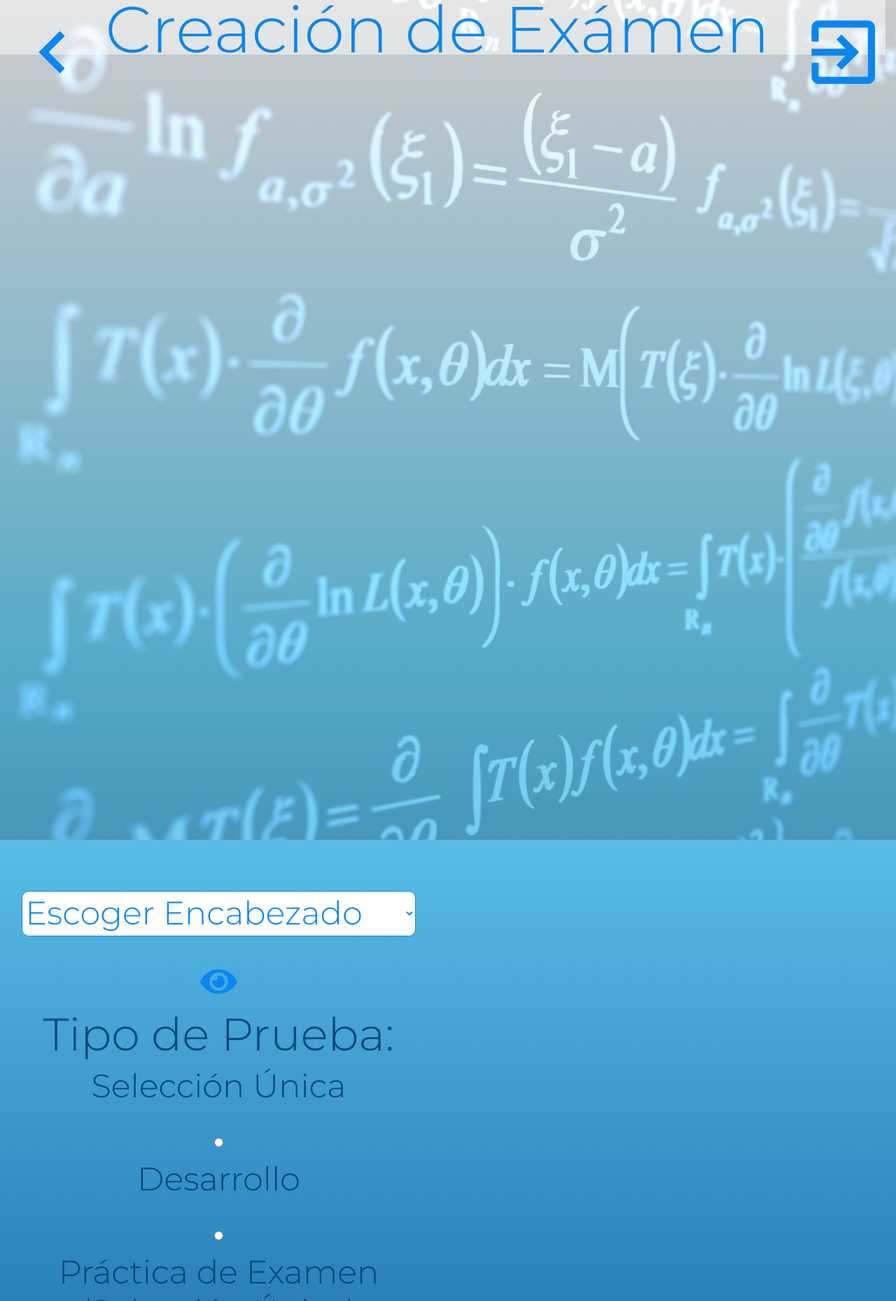
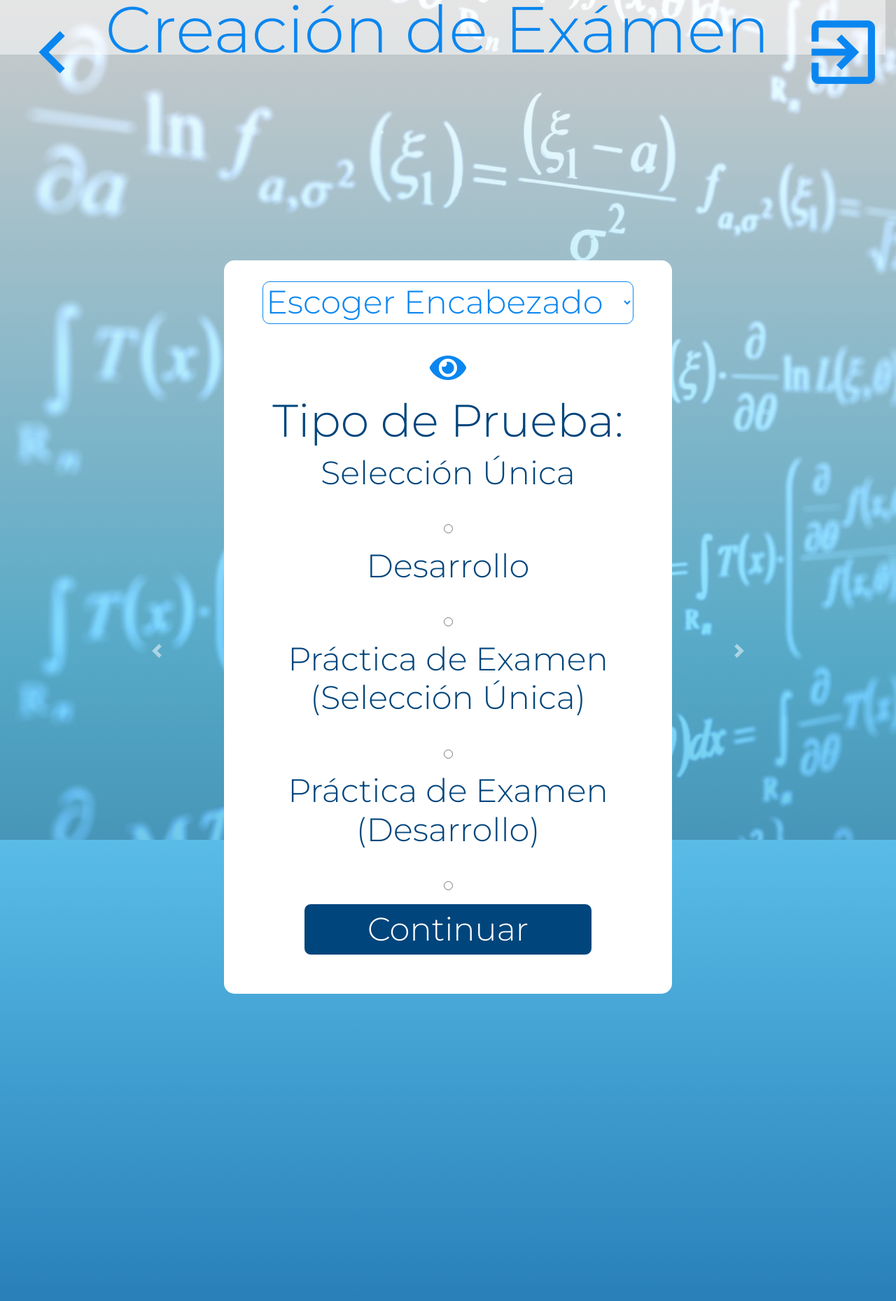
Before and after one commit to JavierCR16/Generador_de_Examenes, a Flask app: page /CreacionExamen.html in a window 1280 px wide. Shown: the whole page at 70% size. Run offline with Flask 2, Linux system fonts and the light colour scheme; the visitor is signed in with stand-in values (Sample User, id 1); some libraries are stand-ins or nearby versions.

Commit message:
Back to the Previous Changes + Exam Menu

```diff
--- a/templates/CreacionExamen.html
+++ b/templates/CreacionExamen.html
@@ -108,8 +108,9 @@
     <br>
 
     <form action="generarExamen" method="post">
-        <div class="row">
-            <div class= "col-md-6 w3-container divX" id="Encabezado y Tipo">
+        <div id="carouselExampleControls" class="carousel slide" data-ride="carousel" data-interval="false">
+            <div class="carousel-inner">
+                <div class= "col-md-6 w3-container divSlid carousel-item active" id="Encabezado y Tipo">
                     <select name="selectEncabezados" id="selectEncabezados" >
                         <option>Escoger Encabezado</option>
                         {% for encabezado in encabezados %}
@@ -133,12 +134,11 @@
                     <h3>Práctica de Examen (Desarrollo)</h3>
                     <input type = radio name = "tipoExamen" value="PD">
 
+                    <br>
                     <button onclick="loadInformacionExamen()" type="button" >Continuar</button>
                 </div>
-        </div>
 
-        <div class="row">
-            <div class= "col-md-6 w3-container divX" id="Temas_Subtemas">
+                <div class= "col-md-6 w3-container divSlid carousel-item" id="Temas_Subtemas">
                     <ul id ="allfather">
                         {% set indexItem = [] %}
                         {% set cantItem = [] %}
@@ -182,12 +182,21 @@
                         {% endif %}
                     </ul>
                 </div>
-        </div>
-        <div class="row">
-            <div class= "col-md-6 w3-container divX" id="Generar PDF">
+
+                <div class= "col-md-6 w3-container divSlid carousel-item" id="Generar PDF">
                     <button style="height: 40px;" name = "solucionado" type="submit" value="1">Generar Examen Con Solución</button>
                     <button style="height: 40px;" name = "solucionado" type ="submit" value = "0">Generar Examen Sin Solución</button>
                 </div>
+            </div>
+
+            <a class="carousel-control-prev aSL" href="#carouselExampleControls" role="button" data-slide="prev">
+                <span class="carousel-control-prev-icon" aria-hidden="true"></span>
+                <span class="sr-only">Previous</span>
+            </a>
+            <a class="carousel-control-next aSR" href="#carouselExampleControls" role="button" data-slide="next">
+                <span class="carousel-control-next-icon" aria-hidden="true"></span>
+                <span class="sr-only">Next</span>
+            </a>
         </div>
     </form>
 
```
Lines whose indentation alone changed are shown as unchanged.
